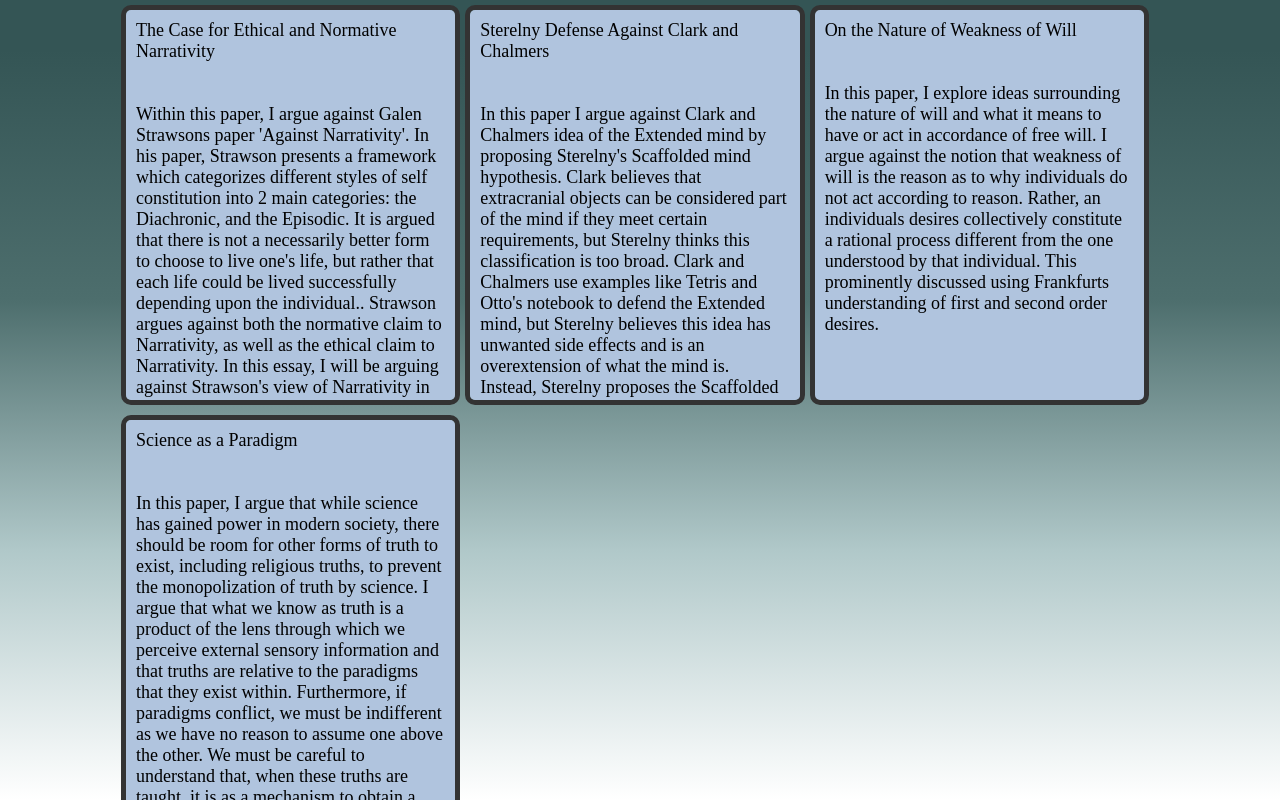
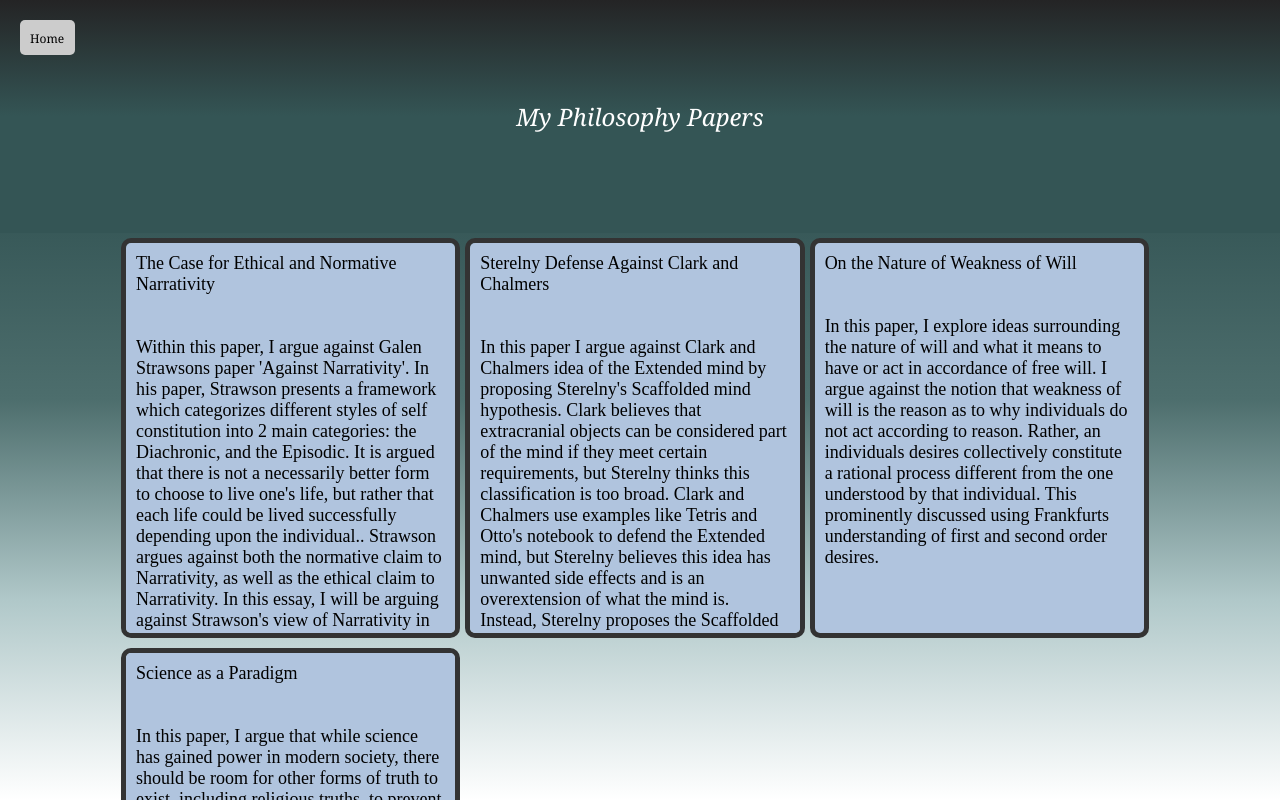
Before and after one commit to Andrewab/andrewab.github.io, a Next.js app: page /philosophyPapers in a window 1280 px wide. Shown: the top 800 px of the page. Built offline with nearby package versions, Linux system fonts and the light colour scheme.

Commit message:
Removed font download from google

```diff
--- a/src/styles/philosophyPapersStyles.module.css
+++ b/src/styles/philosophyPapersStyles.module.css
@@ -3,19 +3,18 @@
     position: relative;
     background: linear-gradient(to top, #345555, #345555, #242425);
     padding: 100px;
-    height: 200px;
     font-family:  Georgia;
     color: white;
     font-size: 24px;
     font-style: oblique;
     text-align: center;
-    top: -20px;
+
     z-index: 3;
   }
   .myBackground {
     background: linear-gradient(to bottom, #345555 25%, #4d6e6d 50%, #b0c8c9 75%,#ffffff 100%);
     position: absolute;
-    height: 1000px;
+    height: 100%;
     bottom: 0px;
     width: 100%;
     background-color: gray;
```
